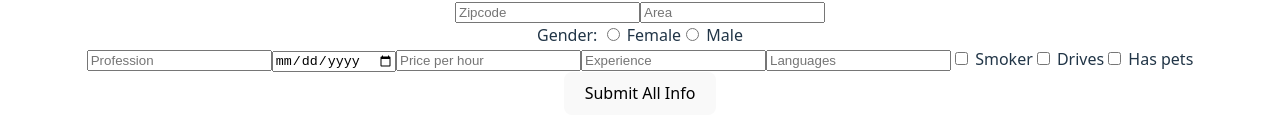
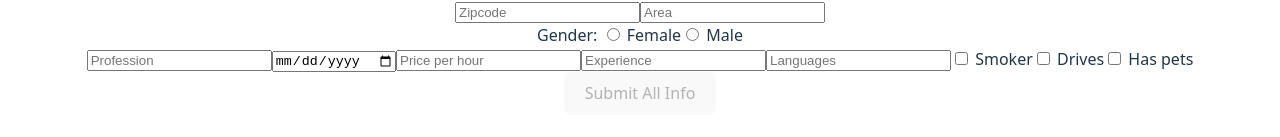
Before and after one commit to anastvud/help2pet, a React (Vite) app in the folder frontend/: page /complete-sitter in a window 1280 px wide. Shown: the part 381-518 px from the top of the page. Built offline with nearby package versions, Linux system fonts and the light colour scheme.

Commit message:
complete registration

```diff
--- a/frontend/src/CompleteSitter.jsx
+++ b/frontend/src/CompleteSitter.jsx
@@ -6,9 +6,9 @@ function CompleteSitter() {
   const [sitterForm, setSitterForm] = useState({
     zipcode: '',
     area: '',
-    gender: '',       // boolean true/false
+    gender: '', // boolean true/false
     profession: '',
-    date_of_birth: '', // yyyy-mm-dd string
+    date_of_birth: '',
     price_hour: '',
     experience: '',
     smoker: false,
@@ -18,29 +18,53 @@ function CompleteSitter() {
   });
 
   const [message, setMessage] = useState(null);
+  const navigate = useNavigate();
   const petsitterId = localStorage.getItem('userId');
-  const navigate = useNavigate();
 
   const handleChange = (e) => {
     const { name, value, type, checked } = e.target;
-    setSitterForm(prev => ({
+    setSitterForm((prev) => ({
       ...prev,
       [name]: type === 'checkbox' ? checked : value,
     }));
   };
 
   const handleGenderChange = (e) => {
-    setSitterForm(prev => ({ ...prev, gender: e.target.value === 'true' }));
+    setSitterForm((prev) => ({ ...prev, gender: e.target.value === 'true' }));
+  };
+
+  const isFormComplete = () => {
+    const {
+      zipcode,
+      area,
+      gender,
+      profession,
+      date_of_birth,
+      price_hour,
+      experience,
+      languages,
+    } = sitterForm;
+
+    return (
+      zipcode.trim() !== '' &&
+      area.trim() !== '' &&
+      typeof gender === 'boolean' &&
+      profession.trim() !== '' &&
+      date_of_birth.trim() !== '' &&
+      price_hour.trim() !== '' &&
+      !isNaN(parseInt(price_hour, 10)) &&
+      experience.trim() !== '' &&
+      languages.trim() !== ''
+    );
   };
 
   const handleSubmit = async () => {
-    // Validate price_hour as integer
-    const price = parseInt(sitterForm.price_hour, 10);
-    if (isNaN(price)) {
-      setMessage('Price per hour must be a number');
+    if (!isFormComplete()) {
+      setMessage('Please complete all fields before submitting.');
       return;
     }
 
+    const price = parseInt(sitterForm.price_hour, 10);
     const payload = {
       ...sitterForm,
       price_hour: price,
@@ -53,7 +77,7 @@ function CompleteSitter() {
         { headers: { 'Content-Type': 'application/json' } }
       );
 
-      setMessage('OK:' + response.data.message);
+      setMessage('OK: ' + response.data.message);
       setTimeout(() => navigate('/dashboard'), 1500);
     } catch (error) {
       console.error(error);
@@ -88,7 +112,8 @@ function CompleteSitter() {
             value="true"
             checked={sitterForm.gender === true}
             onChange={handleGenderChange}
-          /> Female
+          />{' '}
+          Female
         </label>
         <label>
           <input
@@ -97,7 +122,8 @@ function CompleteSitter() {
             value="false"
             checked={sitterForm.gender === false}
             onChange={handleGenderChange}
-          /> Male
+          />{' '}
+          Male
         </label>
       </div>
 
@@ -139,7 +165,8 @@ function CompleteSitter() {
           type="checkbox"
           checked={sitterForm.smoker}
           onChange={handleChange}
-        /> Smoker
+        />{' '}
+        Smoker
       </label>
 
       <label>
@@ -148,7 +175,8 @@ function CompleteSitter() {
           type="checkbox"
           checked={sitterForm.drives}
           onChange={handleChange}
-        /> Drives
+        />{' '}
+        Drives
       </label>
 
       <label>
@@ -157,10 +185,13 @@ function CompleteSitter() {
           type="checkbox"
           checked={sitterForm.pets}
           onChange={handleChange}
-        /> Has pets
+        />{' '}
+        Has pets
       </label>
 
-      <button onClick={handleSubmit}>Submit All Info</button>
+      <button onClick={handleSubmit} disabled={!isFormComplete()}>
+        Submit All Info
+      </button>
     </div>
   );
 }
```
